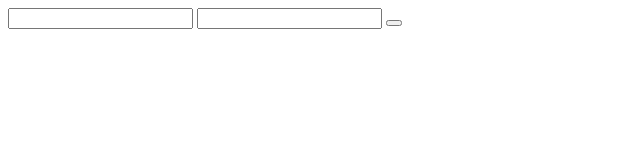
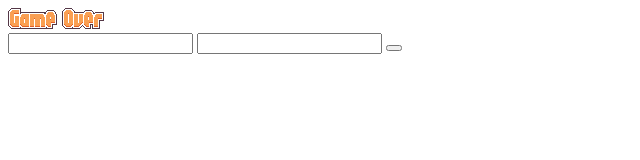
Before and after one commit to ShreksDonkeyy/ProjectNextF, a plain HTML site: page index.html in a window 1280 px wide. Shown: the whole page, without its empty margins (0-640 px from the left). Drawn offline with Linux system fonts and the light colour scheme.

Commit message:
add folder images

```diff
--- a/index.html
+++ b/index.html
@@ -6,6 +6,7 @@
   <title>Document</title>
 </head>
 <body>
+    <img src="images/Game over.png">
     <form action="">
       <input type="text">
       <input type="text">
@@ -13,4 +14,4 @@
     </form>
 </body>
 </html>
-<!-- git push a apprendre  -->
+<!-- git push et status a apprendre  -->
```
Also changed, not shown: images/Game over.png (added), images/Get ready .png (added).
